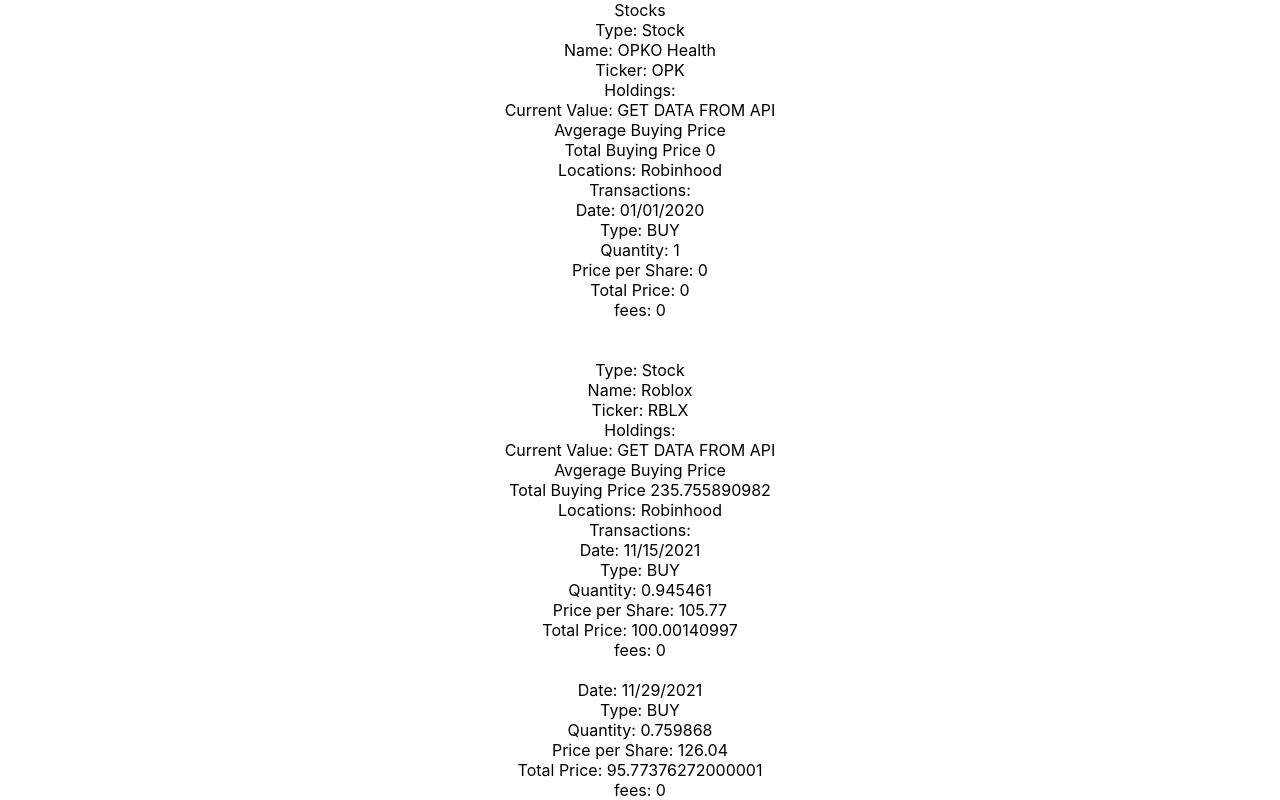
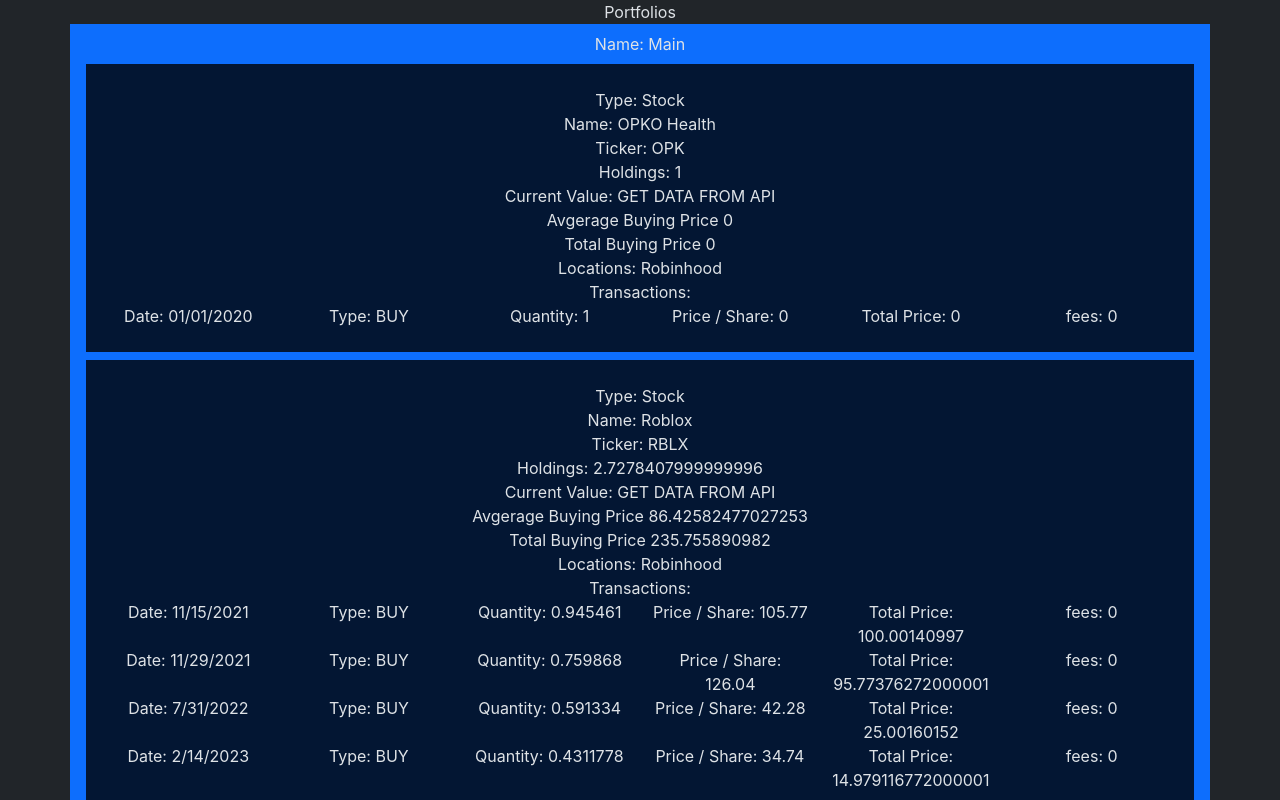
Before and after one commit to kqarlos/finance, a React (Create React App) app in the folder client/: page / in a window 1280 px wide. Shown: the top 800 px of the page. Built offline with nearby package versions, Linux system fonts and the light colour scheme.

Commit message:
adds bootstrap

```diff
--- a/client/public/index.html
+++ b/client/public/index.html
@@ -1,14 +1,12 @@
 <!DOCTYPE html>
-<html lang="en">
+<html lang="en" data-bs-theme="dark">
+
 <head>
   <meta charset="utf-8" />
   <link rel="icon" href="%PUBLIC_URL%/favicon.ico" />
   <meta name="viewport" content="width=device-width, initial-scale=1" />
   <meta name="theme-color" content="#000000" />
-    <meta
-      name="description"
-      content="Web site created using create-react-app"
-    />
+  <meta name="description" content="Web site created using create-react-app" />
   <link rel="apple-touch-icon" href="%PUBLIC_URL%/logo192.png" />
   <!--
       manifest.json provides metadata used when your web app is installed on a
@@ -25,7 +23,12 @@
       Learn how to configure a non-root public URL by running `npm run build`.
     -->
   <title>React App</title>
+
+  <link href="https://cdn.jsdelivr.net/npm/bootstrap@5.3.2/dist/css/bootstrap.min.css" rel="stylesheet"
+    integrity="sha384-T3c6CoIi6uLrA9TneNEoa7RxnatzjcDSCmG1MXxSR1GAsXEV/Dwwykc2MPK8M2HN" crossorigin="anonymous">
+
 </head>
+
 <body>
   <noscript>You need to enable JavaScript to run this app.</noscript>
   <div id="root"></div>
@@ -39,5 +42,15 @@
       To begin the development, run `npm start` or `yarn start`.
       To create a production bundle, use `npm run build` or `yarn build`.
     -->
+  <script src="https://cdn.jsdelivr.net/npm/bootstrap@5.3.2/dist/js/bootstrap.bundle.min.js"
+    integrity="sha384-C6RzsynM9kWDrMNeT87bh95OGNyZPhcTNXj1NW7RuBCsyN/o0jlpcV8Qyq46cDfL"
+    crossorigin="anonymous"></script>
+  <script src="https://cdn.jsdelivr.net/npm/@popperjs/core@2.11.8/dist/umd/popper.min.js"
+    integrity="sha384-I7E8VVD/ismYTF4hNIPjVp/Zjvgyol6VFvRkX/vR+Vc4jQkC+hVqc2pM8ODewa9r"
+    crossorigin="anonymous"></script>
+  <script src="https://cdn.jsdelivr.net/npm/bootstrap@5.3.2/dist/js/bootstrap.min.js"
+    integrity="sha384-BBtl+eGJRgqQAUMxJ7pMwbEyER4l1g+O15P+16Ep7Q9Q+zqX6gSbd85u4mG4QzX+"
+    crossorigin="anonymous"></script>
 </body>
+
 </html>
--- a/client/src/components/Asset/asset.js
+++ b/client/src/components/Asset/asset.js
@@ -3,36 +3,46 @@
 
 function Asset({ asset }) {
 
-    // const [data, setData] = useState(null);
+    const [data, setData] = useState({
+        holdings: asset.transactions.reduce((acc, txn) =>
+            acc + txn.qty, 0
+        ),
+        totalBuyingPrice: asset.transactions.reduce((acc, txn) =>
+            acc + (txn.qty * txn.pricePerUnit), 0),
+        avgBuyingPrice: 0
+
+    });
+
     // const apiKey = '429bf059-ccde-42be-8157-4c180c2375a7'
 
-    // useEffect(() => {
-    //     fetch(
-    //         'https://pro-api.coinmarketcap.com/v1/cryptocurrency/listings/latest'
-    //         + '?CMC_PRO_API_KEY=' + apiKey
-    //         + '&sort=market_cap&start=1&limit=10&cryptocurrency_type=tokens&convert=USD'
-    //     )
-    //         .then(response => response.json())
-    //         .then(json => setData(json))
-    //         .catch(error => console.error(error));
-    // }, []);
+    useEffect(() => {
+        // fetch(
+        //     'https://pro-api.coinmarketcap.com/v1/cryptocurrency/listings/latest'
+        //     + '?CMC_PRO_API_KEY=' + apiKey
+        //     + '&sort=market_cap&start=1&limit=10&cryptocurrency_type=tokens&convert=USD'
+        // )
+        //     .then(response => response.json())
+        //     .then(json => setData(json))
+        //     .catch(error => console.error(error));
+        setData({ ...data, avgBuyingPrice: data.totalBuyingPrice / data.holdings })
+
+    }, []);
 
     return (
-        <>
+        <div className="row bg-primary-subtle py-4  m-2" >
             <div>Type: {asset.type}</div>
             <div>Name: {asset.name}</div>
             <div>Ticker: {asset.tkr}</div>
-            <div>Holdings: { }</div>
+            <div>Holdings: {data.holdings}</div>
             <div>Current Value: GET DATA FROM API</div>
-            <div>Avgerage Buying Price{ }</div>
-            <div>Total Buying Price {asset.transactions.reduce((acc, txn) =>
-                acc + (txn.qty * txn.pricePerUnit), 0
+            <div>Avgerage Buying Price {data.avgBuyingPrice}</div>
+            <div>Total Buying Price {data.totalBuyingPrice}</div>
+            <div>Locations: {asset.locations}</div>
+            <div>Transactions:
+                <Transaction txns={asset.transactions} />
+            </div>
 
-            )}</div>
-            <div>Locations: {asset.locations}</div>
-            <div>Transactions: <Transaction txns={asset.transactions} /></div>
-
-        </>
+        </div>
     );
 }
 
--- a/client/src/components/Portfolio/portfolio.js
+++ b/client/src/components/Portfolio/portfolio.js
@@ -1,21 +1,19 @@
 import React from "react";
 import Asset from "../Asset/asset";
 
-function Portfolio({ assets }) {
+function Portfolio({ portfolio }) {
 
 
     return (
-        <>
-            {assets.map((n, i) => {
+        <div className="container bg-primary p-2">
+            <div>Name: {portfolio.name}</div>
+            {portfolio.assets.map((n, i) => {
                 return (
-                    <>
-                        <Asset key={i} asset={n} />
-                        <br />
-                    </>
+                    <Asset key={i} asset={n} />
 
                 );
             })}
-        </>
+        </div>
     );
 }
 
--- a/client/src/components/Transactions/transactions.js
+++ b/client/src/components/Transactions/transactions.js
@@ -17,23 +17,21 @@
     // }, []);
 
     return (
-        <>
+        <div className="container" >
             {txns.map((txn, i) => {
                 return (
-                    <>
-                        <div>Date: {txn.date}</div>
-                        <div>Type: {txn.type}</div>
-                        <div>Quantity: {txn.qty}</div>
-                        <div>Price per Share: {txn.pricePerUnit}</div>
-                        <div>Total Price: {txn.qty * txn.pricePerUnit}</div>
-                        <div>fees: {txn.fees}</div>
-                        <br />
+                    <div className="row" key={i}>
+                        <div className="col">Date: {txn.date}</div>
+                        <div className="col">Type: {txn.type}</div>
+                        <div className="col">Quantity: {txn.qty}</div>
+                        <div className="col">Price / Share: {txn.pricePerUnit}</div>
+                        <div className="col">Total Price: {txn.qty * txn.pricePerUnit}</div>
+                        <div className="col">fees: {txn.fees}</div>
 
-
-                    </>
+                    </div>
                 );
             })}
-        </>
+        </div>
     );
 }
 
--- a/client/src/pages/Homepage.js
+++ b/client/src/pages/Homepage.js
@@ -9,8 +9,9 @@
     return (
         <>
             <div>
-                <div>Stocks</div>
-                <Portfolio assets={state.portfolio.assets} />
+
+                <div>Portfolios</div>
+                <Portfolio portfolio={state.portfolio} />
             </div>
 
         </>
```
Lines whose indentation alone changed are shown as unchanged.
